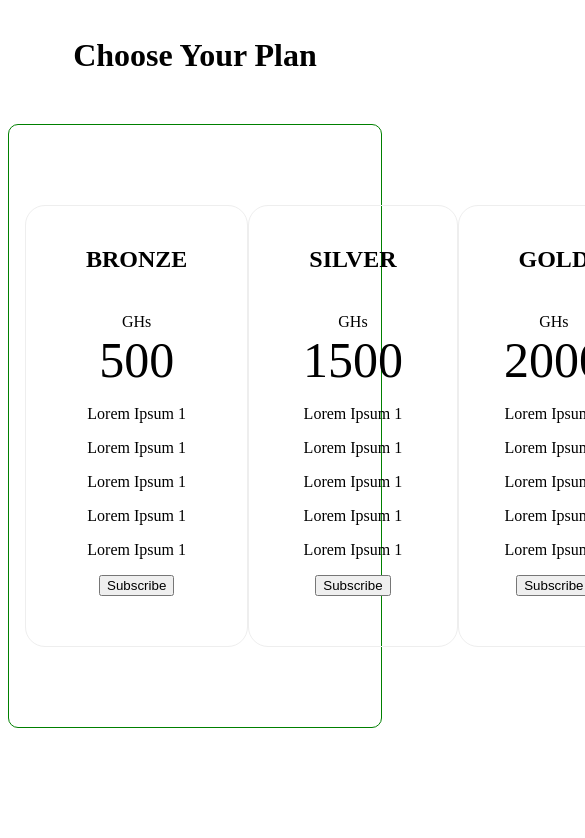
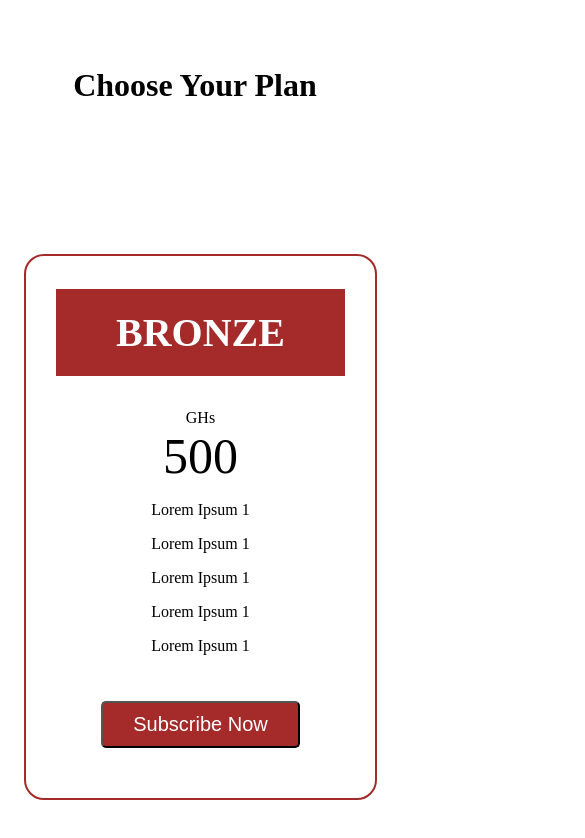
Before and after one commit to Mupati/pricing, a Vue app: page / in a window 390 px wide. Shown: the top 838 px of the page, 585 px wide, since content can reach past the window. Built offline with nearby package versions, Linux system fonts and the light colour scheme.

Commit message:
Few Changes

```diff
--- a/package.json
+++ b/package.json
@@ -10,7 +10,8 @@
   },
   "dependencies": {
     "core-js": "^3.6.4",
-    "vue": "^2.6.11"
+    "vue": "^2.6.11",
+    "vue-js-modal": "^2.0.0-rc.3"
   },
   "devDependencies": {
     "@vue/cli-plugin-babel": "^4.3.0",
--- a/public/index.html
+++ b/public/index.html
@@ -1,15 +1,19 @@
 <!DOCTYPE html>
 <html lang="en">
   <head>
-    <meta charset="utf-8">
-    <meta http-equiv="X-UA-Compatible" content="IE=edge">
-    <meta name="viewport" content="width=device-width,initial-scale=1.0">
-    <link rel="icon" href="<%= BASE_URL %>favicon.ico">
-    <title><%= htmlWebpackPlugin.options.title %></title>
+    <meta charset="utf-8" />
+    <meta http-equiv="X-UA-Compatible" content="IE=edge" />
+    <meta name="viewport" content="width=device-width,initial-scale=1.0" />
+    <link rel="icon" href="<%= BASE_URL %>favicon.ico" />
+    <title>APPRUVE PRICING</title>
   </head>
   <body>
     <noscript>
-      <strong>We're sorry but <%= htmlWebpackPlugin.options.title %> doesn't work properly without JavaScript enabled. Please enable it to continue.</strong>
+      <strong
+        >We're sorry but <%= htmlWebpackPlugin.options.title %> doesn't work
+        properly without JavaScript enabled. Please enable it to
+        continue.</strong
+      >
     </noscript>
     <div id="app"></div>
     <!-- built files will be auto injected -->
--- a/src/App.vue
+++ b/src/App.vue
@@ -19,12 +19,7 @@
         />
       </div>
       <div id="gold" class="price">
-        <Price
-          :id="gold.id"
-          :name="gold.name"
-          :price="gold.price"
-          :packages="gold.packages"
-        />
+        <Price :id="gold.id" :name="gold.name" :price="gold.price" :packages="gold.packages" />
       </div>
     </section>
   </div>
@@ -53,13 +48,13 @@ export default {
 
 <style>
 #app {
-  margin-top: 10%;
+  padding-top: 10%;
 }
 #pricing {
   display: flex;
   justify-content: center;
   justify-content: space-evenly;
-  border: 1px solid green;
+  border: 1px solid #eee;
   border-radius: 10px;
   padding: 5rem 1rem;
   margin: 0 auto;
@@ -71,8 +66,52 @@ export default {
 
 .price {
   text-align: center;
-  border: 1px solid #eee;
   border-radius: 20px;
+  padding-left: 30px;
+  padding-right: 30px;
   padding-bottom: 50px;
 }
+#bronze {
+  border: 2px solid brown;
+}
+#bronze h1,
+#bronze button {
+  background: brown;
+  color: #fff;
+}
+#silver {
+  border: 2px solid silver;
+}
+#silver h1,
+#silver button {
+  background: silver;
+  color: #fff;
+}
+
+#gold {
+  border: 2px solid #eaa844;
+}
+#gold h1,
+#gold button {
+  background: #eaa844;
+  color: #fff;
+}
+
+/* Extra small devices (phones, 600px and down) */
+/* @media only screen and (max-width: 600px) {
+  #pricing {
+    flex-direction: column;
+  }
+} */
+
+/* Small devices (portrait tablets and large phones, 600px and up) */
+@media only screen and (max-width: 768px) {
+  #pricing {
+    flex-direction: column;
+    border: none;
+  }
+  .price {
+    margin: 20px auto;
+  }
+}
 </style>
--- a/src/components/Price.vue
+++ b/src/components/Price.vue
@@ -9,7 +9,7 @@
     <ul v-for="(singlePackage, index) in packages" :key="index">
       <li>{{ singlePackage }}</li>
     </ul>
-    <button @click="doSubscribe(id)">Subscribe</button>
+    <button @click="doSubscribe(id)">Subscribe Now</button>
   </div>
 </template>
 
@@ -33,6 +33,8 @@ export default {
 h1 {
   text-transform: uppercase;
   padding: 20px 60px;
+  font-size: 40px;
+  font-weight: bolder;
 }
 p span {
   font-size: 50px;
@@ -42,4 +44,13 @@ ul {
   padding: 0;
   list-style: none;
 }
+button {
+  margin-top: 30px;
+  padding: 10px 30px;
+  border-radius: 5px;
+  font-size: 20px;
+}
+button:hover {
+  cursor: pointer;
+}
 </style>
```
Also changed, not shown: 1 other file (tests, documents, lock files or other folders).
